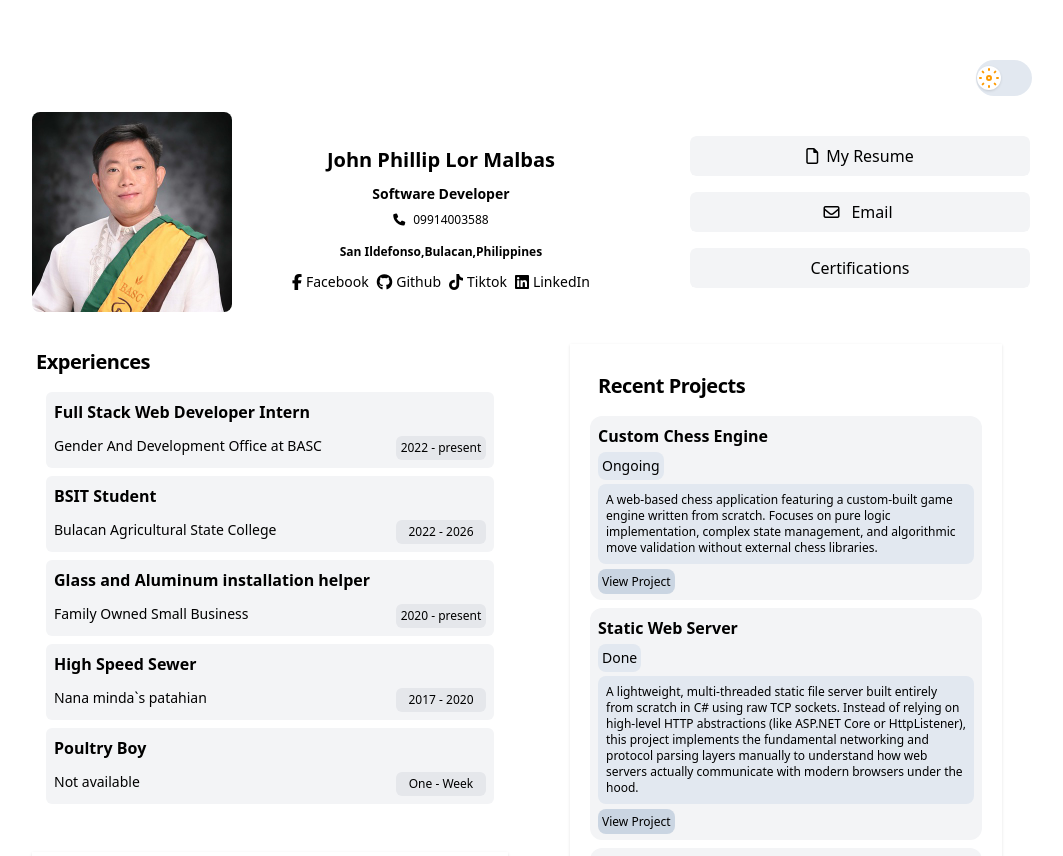
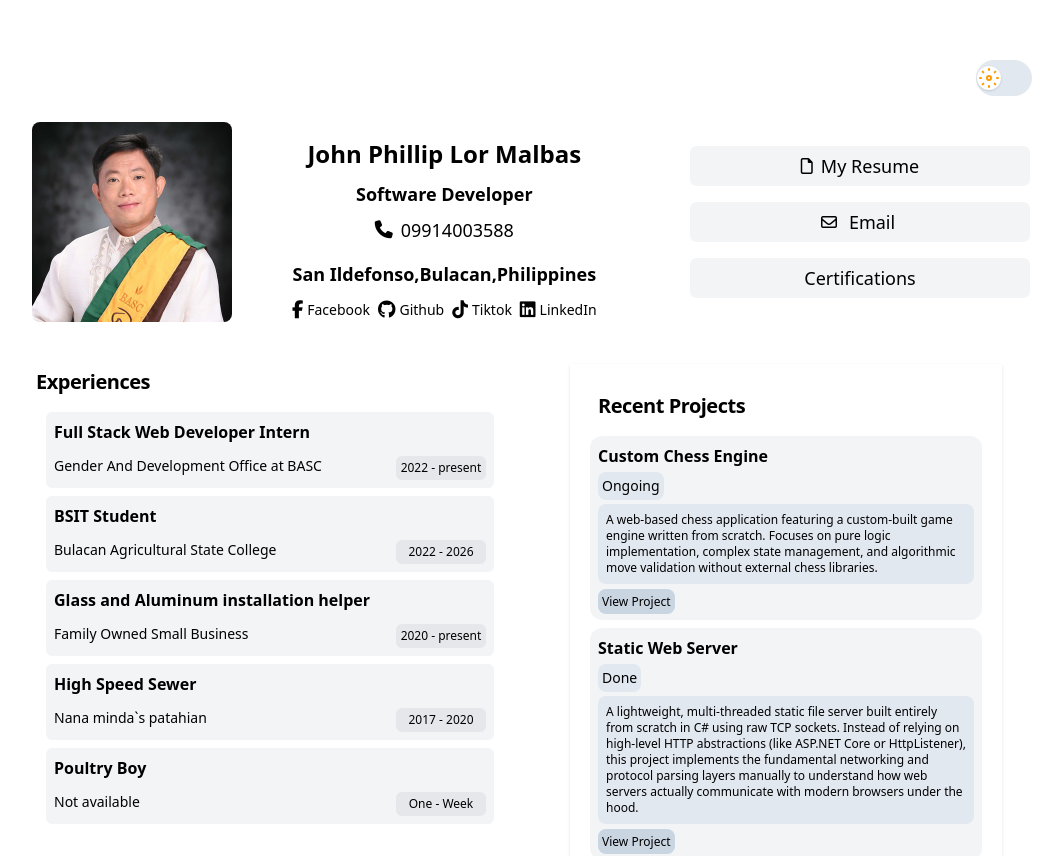
Before and after one commit to Zaido219/personal-portfolio, a React (Vite) app: page / in a window 1280 px wide. Shown: the top 856 px of the page, without its empty margins (112-1175 px from the left). Built offline with nearby package versions, Linux system fonts and the light colour scheme.

Commit message:
style:WIP style updates for the footer section

```diff
--- a/src/components/ProfileHeader.jsx
+++ b/src/components/ProfileHeader.jsx
@@ -29,25 +29,25 @@ const ProfileHeader = () => {
             {/* rest of the content */}
             <div className="flex flex-col md:flex-col items-center justify-center md:gap-2 p-2 text-center">
               <div className="px-2 py-0.5 rounded">
-                <p className="dark:text-zinc-300 text-md md:text-xl font-bold md:font-semibold whitespace-nowrap">
+                <p className="dark:text-zinc-300 text-md md:text-2xl font-bold md:font-semibold whitespace-nowrap">
                   John Phillip Lor Malbas
                 </p>
               </div>
 
-              <p className="text-sm dark:text-zinc-300 md:text-md font-semibold whitespace-nowrap">
+              <p className="text-sm dark:text-zinc-300 md:text-lg font-semibold whitespace-nowrap">
                 Software Developer
               </p>
 
-              <div className="flex items-center gap-2 text-xs md:text-md whitespace-nowrap">
+              <div className="flex items-center gap-2 text-xs md:text-lg whitespace-nowrap">
                 <i className="fa-solid fa-phone"></i>
                 <span className="dark:text-zinc-300">09914003588</span>
               </div>
             </div>
-            <p className="text-xs dark:text-zinc-300 md:text-md font-bold inline-block">
+            <p className="text-xs dark:text-zinc-300 md:text-lg font-bold inline-block">
               San Ildefonso,Bulacan,Philippines
             </p>
 
-            <nav className="flex md:gap-2 gap-3 md:text-md p-1 md:w-fit overflow-hidden">
+            <nav className="flex md:gap-2 gap-3 md:text-lg p-1 md:w-fit overflow-hidden">
               {/* for the socials link */}
               <a
                 href="https://www.facebook.com/share/14h2U6Be8hT/"
@@ -89,7 +89,7 @@ const ProfileHeader = () => {
                 <span>
                   <i className="fa-regular fa-file dark:text-zinc-300"></i>
                 </span>
-                <button className="dark:text-zinc-300">My Resume</button>
+                <button className="dark:text-zinc-300 md:text-lg">My Resume</button>
               </div>
             </HoverCards>
           </ShineWrapperCard>
@@ -103,7 +103,7 @@ const ProfileHeader = () => {
                 <span>
                   <i class="fa-regular fa-envelope dark:text-zinc-300"></i>
                 </span>
-                <button className="p-1 dark:text-zinc-300">Email</button>
+                <button className="p-1 dark:text-zinc-300 md:text-lg">Email</button>
               </div>
             </HoverCards>
           </ShineWrapperCard>
@@ -111,7 +111,7 @@ const ProfileHeader = () => {
           <ShineWrapperCard>
             <HoverCards>
               <div className="flex justify-center w-85 h-10 items-center p-2 gap-2 dark:bg-zinc-900">
-                <button className="flex items-center p-2 dark:text-zinc-300">
+                <button className="flex items-center p-2 dark:text-zinc-300 md:text-lg">
                   Certifications
                 </button>
               </div>
```
